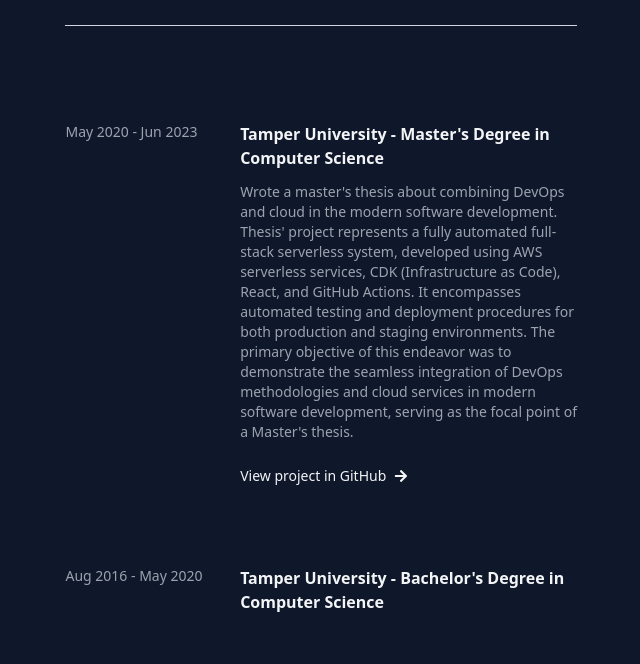
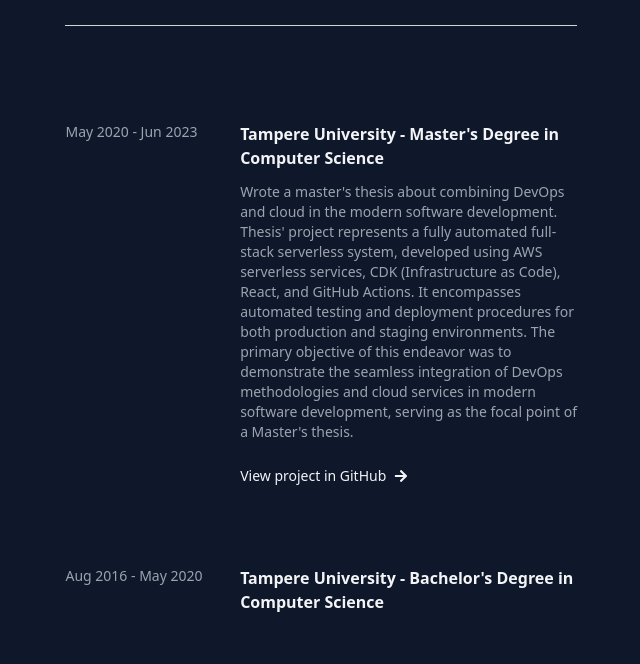
Before and after one commit to juholehtimaki/new-portfolio-app, a React app: page / in a window 1280 px wide. Shown: the part 1840-2504 px from the top of the page, without its empty margins (505-1145 px from the left). Built offline with nearby package versions, Linux system fonts and the light colour scheme; a web font is replaced by a local one.

Commit message:
fix: typos in education section

```diff
--- a/src/sections/EducationSection.tsx
+++ b/src/sections/EducationSection.tsx
@@ -3,17 +3,17 @@
 import { Experience } from '../types';
 import { ExperienceCard } from '../components/ExperienceCard';
 
-const experience: Experience[] = [
+const experiences: Experience[] = [
   {
     duration: 'May 2020 - Jun 2023',
-    title: "Tamper University - Master's Degree in Computer Science",
+    title: "Tampere University - Master's Degree in Computer Science",
     description:
       "Wrote a master's thesis about combining DevOps and cloud in the modern software development. Thesis' project represents a fully automated full-stack serverless system, developed using AWS serverless services, CDK (Infrastructure as Code), React, and GitHub Actions. It encompasses automated testing and deployment procedures for both production and staging environments. The primary objective of this endeavor was to demonstrate the seamless integration of DevOps methodologies and cloud services in modern software development, serving as the focal point of a Master's thesis.",
     addiotionalLink: 'https://github.com/juholehtimaki/thesis-app',
   },
   {
     duration: 'Aug 2016 - May 2020',
-    title: "Tamper University - Bachelor's Degree in Computer Science",
+    title: "Tampere University - Bachelor's Degree in Computer Science",
     description: '',
   },
 ];
@@ -21,7 +21,7 @@
 export const EducationSection = () => (
   <SectionWrapper sectionName="education">
     <div className="flex flex-col gap-20">
-      {experience.map((exp) => (
+      {experiences.map((exp) => (
         <ExperienceCard key={exp.title} {...exp} />
       ))}
     </div>
--- a/src/sections/ExperienceSection.tsx
+++ b/src/sections/ExperienceSection.tsx
@@ -3,7 +3,7 @@
 import { Experience } from '../types';
 import { ExperienceCard } from '../components/ExperienceCard';
 
-const experience: Experience[] = [
+const experiences: Experience[] = [
   {
     duration: 'Jan 2022 - Present',
     title: 'Cirit - Software Developer',
@@ -49,7 +49,7 @@
 export const ExperienceSection = () => (
   <SectionWrapper sectionName="experience">
     <div className="flex flex-col gap-20">
-      {experience.map((exp) => (
+      {experiences.map((exp) => (
         <ExperienceCard key={exp.title} {...exp} />
       ))}
     </div>
```
